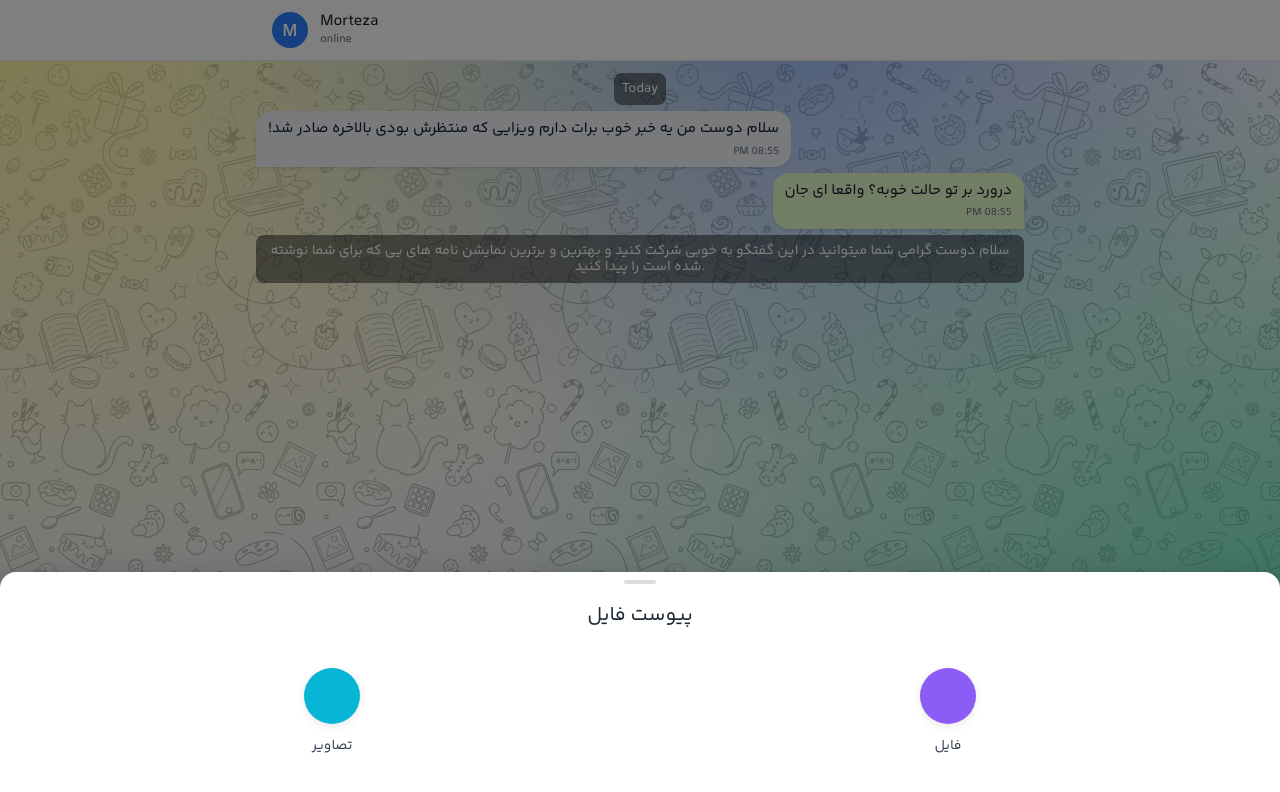
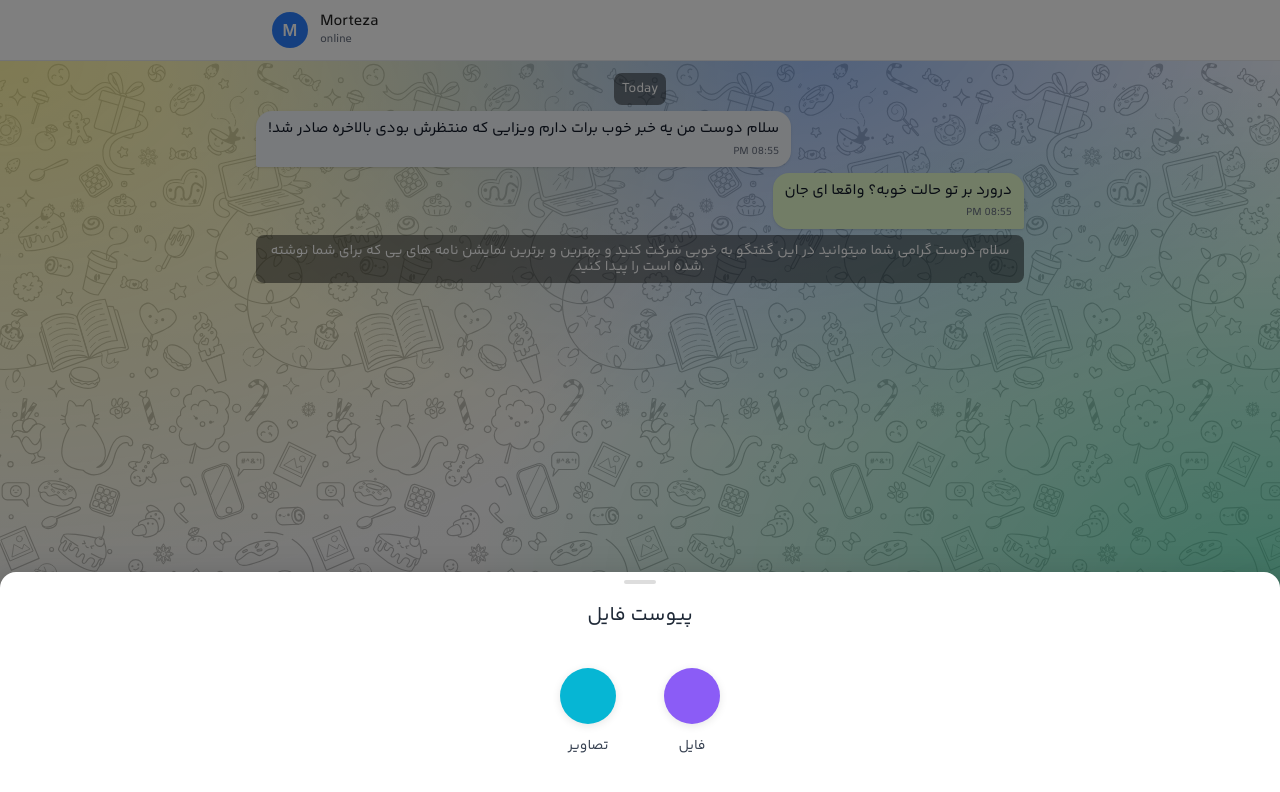
Before and after one commit to moradi-morteza/nextch, a Next.js app: page /chat in a window 1280 px wide. Both pictures are taken after a click on the button 280 px from the left and 774 px from the top of the page. Shown: the top 792 px of the page. Built offline with nearby package versions, Linux system fonts and the light colour scheme; some icons are missing; a web font is replaced by a local one.

Commit message:
bottomsheet

```diff
--- a/src/app/chat/components/AttachBottomSheet.jsx
+++ b/src/app/chat/components/AttachBottomSheet.jsx
@@ -128,8 +128,9 @@ export default function AttachBottomSheet({
         {/* Options - Horizontal Layout */}
         <Box sx={{
           display: 'flex',
-          justifyContent: 'space-around',
+          justifyContent: 'center',
           alignItems: 'center',
+          gap: 3,
           px: 3,
           py: 2
         }}>
```
